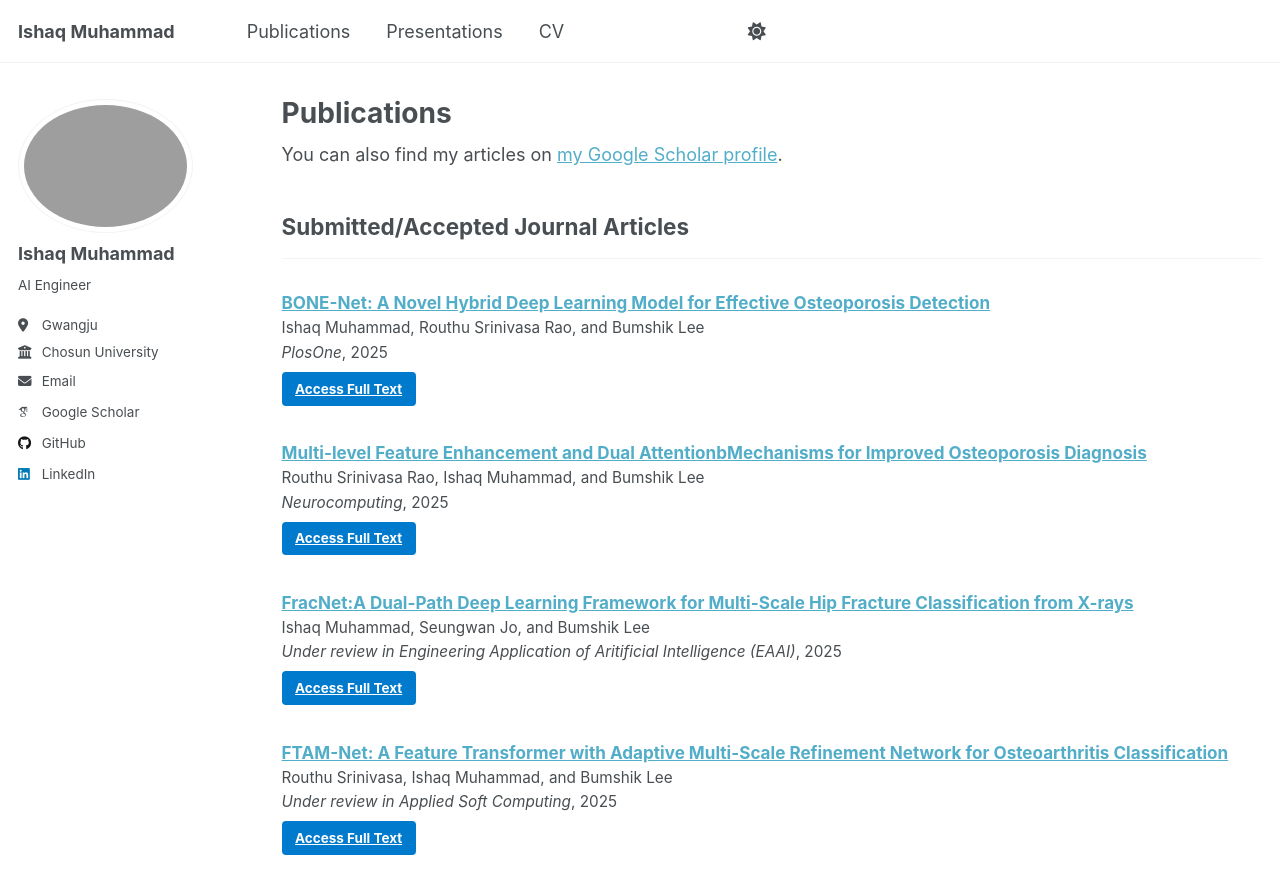
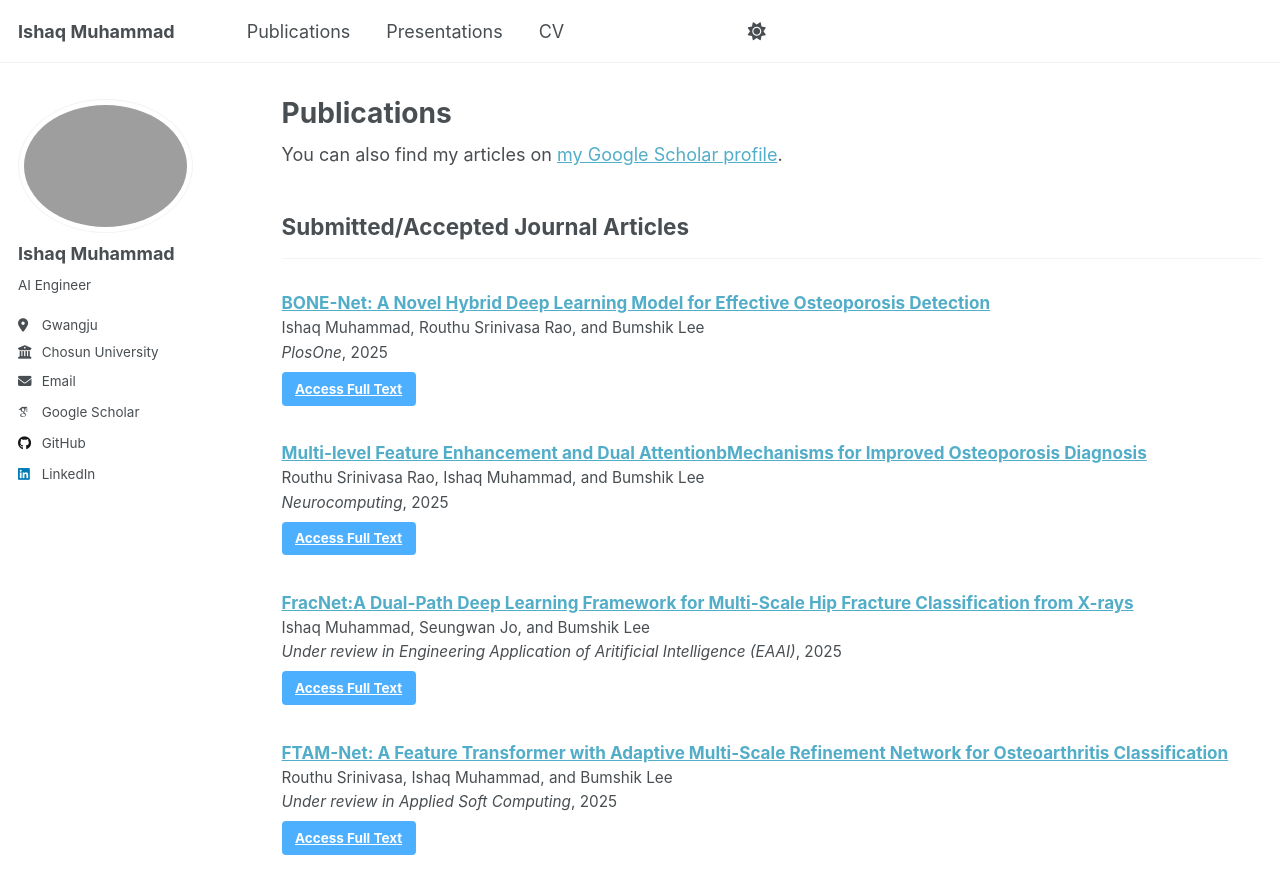
Before and after one commit to IshaqMKhan/IshaqMKhan.github.io, a Jekyll site: the page built from _pages/publications.html, in a window 1280 px wide and 900 px high. Shown: the top 894 px of the window. Built offline with Jekyll 4.4.1, drawn with Linux system fonts in a browser that asks for light colours; some web fonts are replaced; a script that is not in the unit is left out.

Commit message:
Update archive-single.html

```diff
--- a/_includes/archive-single.html
+++ b/_includes/archive-single.html
@@ -59,7 +59,7 @@
 
     {% if post.doi %}
   <div style="margin-top: 0.4em;">
-    <a href="{{ post.doi }}" target="_blank" class="btn" style="background-color:#007acc; color:white; border-color:#007acc;">
+    <a href="{{ post.doi }}" target="_blank" class="btn" style="background-color:#4dafff; color:white;">
       Access Full Text
     </a>
   </div>
```
